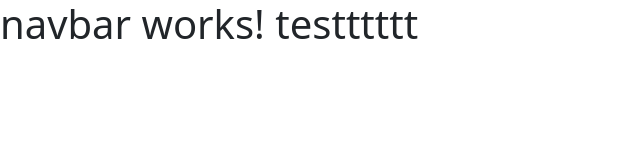
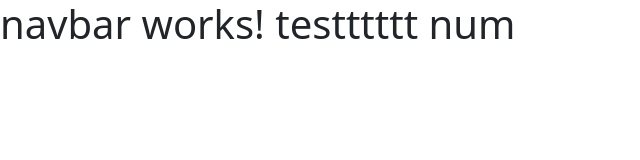
Before and after one commit to alafezai/Project-Angular, an Angular app: page / in a window 1280 px wide. Shown: the top 160 px of the page, without its empty margins (0-640 px from the left). Built offline with nearby package versions, Linux system fonts and the light colour scheme.

Commit message:
Update navbar.component.html

```diff
--- a/src/app/navbar/navbar.component.html
+++ b/src/app/navbar/navbar.component.html
@@ -1 +1 @@
-<h1>navbar works! testttttt</h1>
+<h1>navbar works! testttttt num </h1>
```
